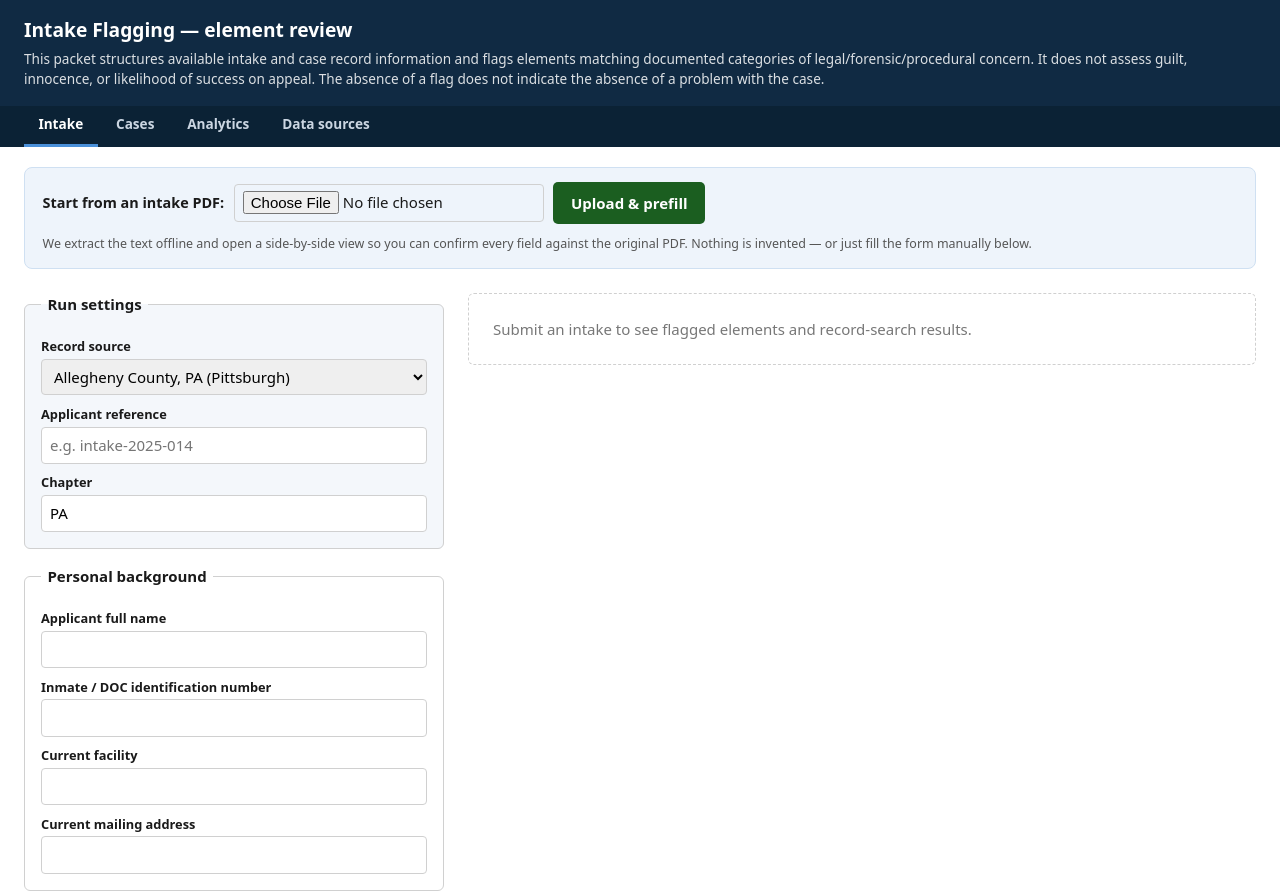
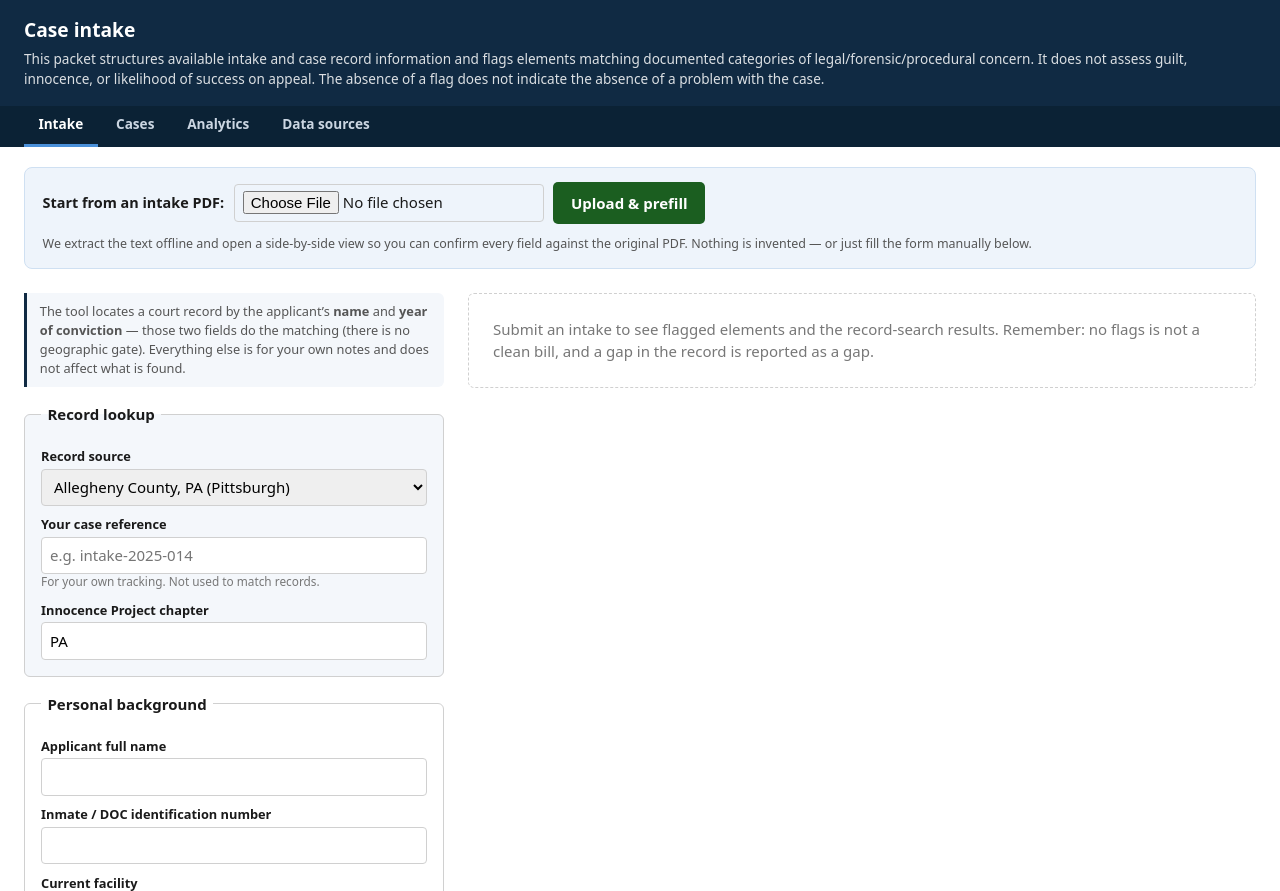
Before and after one commit to xuxoramos/innocence-project-case-scoring, a FastAPI app: page / in a window 1280 px wide. Shown: the top 891 px of the page. Run offline with FastAPI, Linux system fonts and the light colour scheme; data comes from the database, SQL or seed files in the repository.

Commit message:
polish intake form: lawyer-facing copy
- header 'Case intake'; intro note that matching is by name + conviction year (no
  geographic gate), other fields are notes
- 'Record lookup' legend; 'Your case reference' (+not-used-to-match hint);
  'Innocence Project chapter'
- button help: Flag elements previews/saves nothing vs Save to worklist keeps+looks up
- 'Save to case list' -> 'Save to worklist'; same polish on the PDF compare view
- 272 tests

```diff
--- a/src/risk_engine/ui/templates/index.html
+++ b/src/risk_engine/ui/templates/index.html
@@ -39,11 +39,16 @@
     section.upload button { background: #1b5e20; }
     section.upload button:hover { background: #2e7d32; }
     section.upload .hint { flex-basis: 100%; font-size: .78rem; color: #555; margin-top: .1rem; }
+    .formnote { font-size: .8rem; color: #555; background: #f4f7fb; border-left: 3px solid #102a43;
+      padding: .55rem .8rem; border-radius: 0 6px 6px 0; margin: 0 0 1rem; }
+    .fieldhint { font-size: .74rem; font-weight: 400; color: #777; margin: -.05rem 0 .1rem; }
+    .btnrow { display: flex; flex-wrap: wrap; align-items: center; gap: .5rem; }
+    .btnhelp { font-size: .78rem; color: #555; margin: .5rem 0 0; }
   </style>
 </head>
 <body>
   <header>
-    <h1>Intake Flagging &mdash; element review</h1>
+    <h1>Case intake</h1>
     <p>{{ scope_statement }}</p>
   </header>
   <nav class="tabs">
@@ -64,17 +69,23 @@
   </section>
   <main>
     <form hx-post="/flag" hx-target="#result" hx-swap="innerHTML" hx-indicator="#busy">
+      <p class="formnote">
+        The tool locates a court record by the applicant&rsquo;s <strong>name</strong> and
+        <strong>year of conviction</strong> &mdash; those two fields do the matching (there is no
+        geographic gate). Everything else is for your own notes and does not affect what is found.
+      </p>
       <fieldset class="meta">
-        <legend>Run settings</legend>
+        <legend>Record lookup</legend>
         <label for="_source">Record source</label>
         <select id="_source" name="_source">
           {% for s in sources %}
           <option value="{{ s.key }}" {% if s.key == default_source %}selected{% endif %}>{{ s.label }}</option>
           {% endfor %}
         </select>
-        <label for="_applicant_ref">Applicant reference</label>
+        <label for="_applicant_ref">Your case reference</label>
         <input id="_applicant_ref" name="_applicant_ref" placeholder="e.g. intake-2025-014" />
-        <label for="_chapter">Chapter</label>
+        <p class="fieldhint">For your own tracking. Not used to match records.</p>
+        <label for="_chapter">Innocence Project chapter</label>
         <input id="_chapter" name="_chapter" value="PA" />
       </fieldset>
 
@@ -97,15 +108,22 @@
       </fieldset>
       {% endfor %}
 
-      <button type="submit">Flag elements</button>
-      <button type="button" hx-post="/intake/save" hx-include="closest form"
-        hx-target="#result" hx-swap="innerHTML" hx-indicator="#busy"
-        style="background:#1b5e20; margin-left:.5rem;">Save to case list</button>
-      <span id="busy" class="htmx-indicator">&nbsp;working&hellip;</span>
+      <div class="btnrow">
+        <button type="submit">Flag elements</button>
+        <button type="button" hx-post="/intake/save" hx-include="closest form"
+          hx-target="#result" hx-swap="innerHTML" hx-indicator="#busy"
+          style="background:#1b5e20;">Save to worklist</button>
+        <span id="busy" class="htmx-indicator">&nbsp;working&hellip;</span>
+      </div>
+      <p class="btnhelp">
+        <strong>Flag elements</strong> previews the analysis and saves nothing.
+        <strong>Save to worklist</strong> keeps the case and looks up its court records in the
+        background.
+      </p>
     </form>
 
     <section id="result">
-      <div class="placeholder">Submit an intake to see flagged elements and record-search results.</div>
+      <div class="placeholder">Submit an intake to see flagged elements and the record-search results. Remember: no flags is not a clean bill, and a gap in the record is reported as a gap.</div>
     </section>
   </main>
 </body>
```
Also changed, not shown: src/risk_engine/ui/templates/compare.html (+4 -4 lines).
